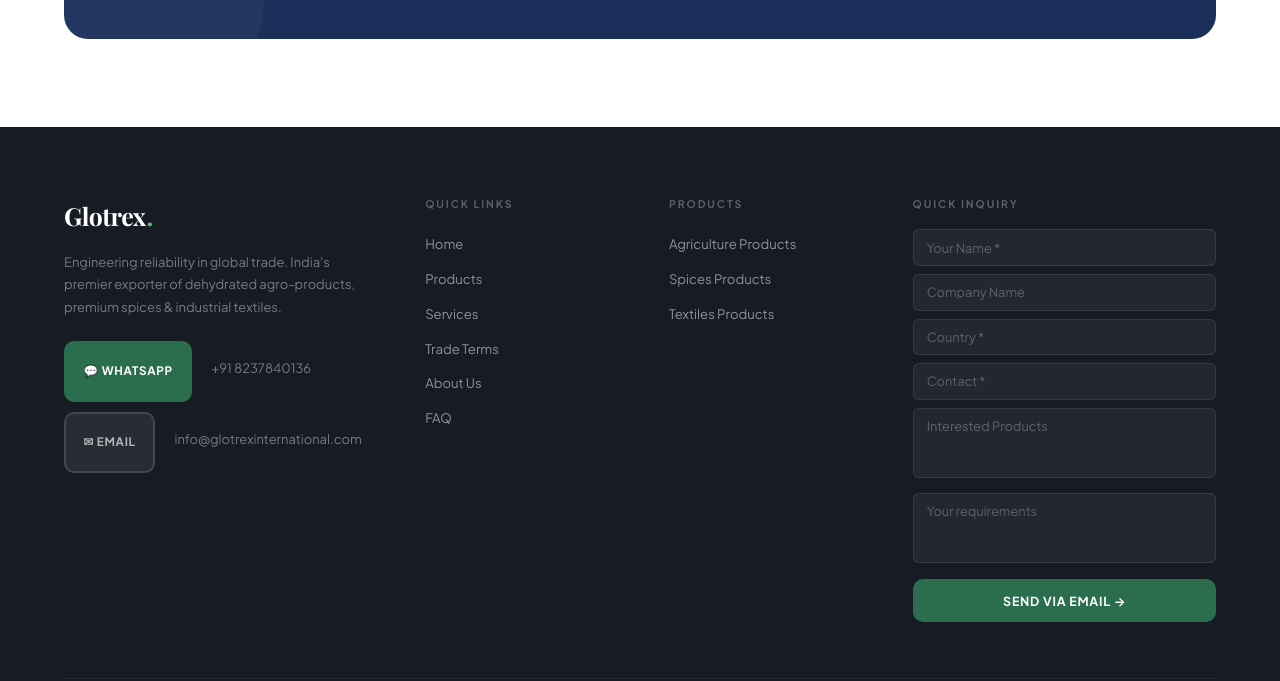
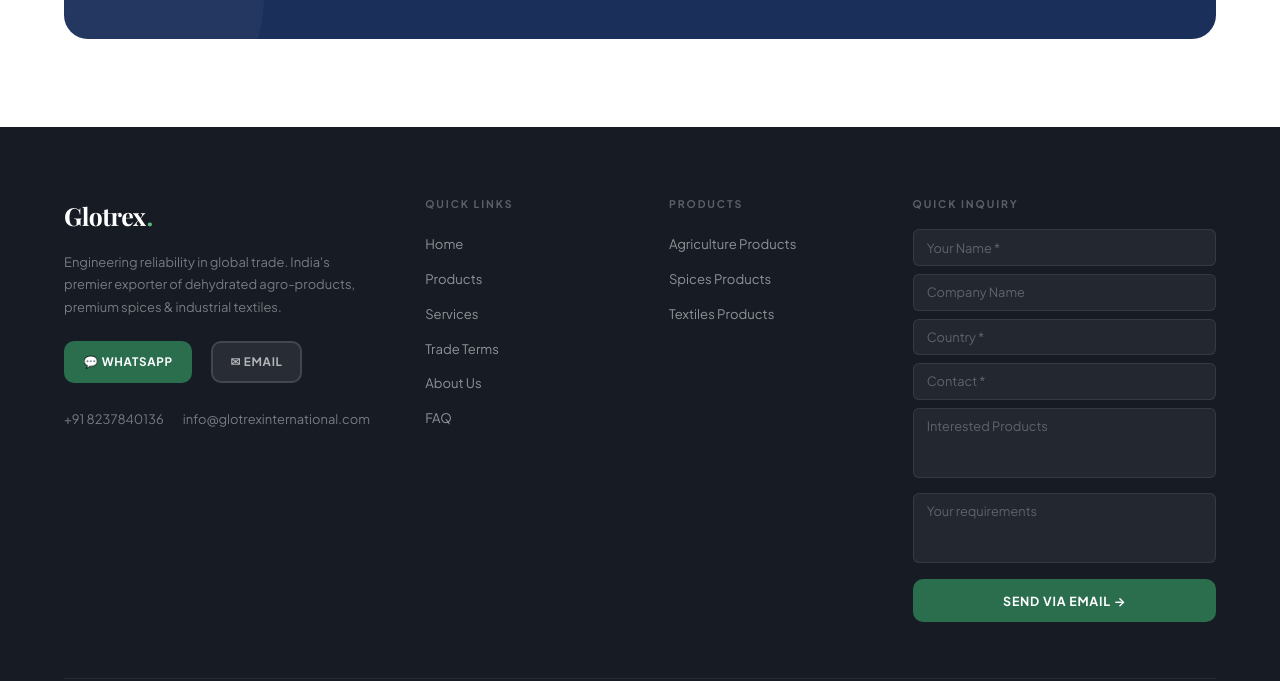
Before and after one commit to glotrexinternational/glotrex-site-v1, a plain HTML site: page glotrex/payment.html in a window 1280 px wide. Shown: the part 4801-5482 px from the top of the page. Drawn offline with nearby package versions, Linux system fonts and the light colour scheme; a web font is replaced by a local one.

Commit message:
footer adjusted

```diff
--- a/glotrex/payment.html
+++ b/glotrex/payment.html
@@ -1025,10 +1025,10 @@
           <div style="display:flex;gap:.6rem;flex-wrap:wrap">
             <a href="https://wa.me/918237840136" target="_blank" class="btn btn-green"
               style="font-size:.73rem;padding:.55rem 1.1rem">💬 WhatsApp</a><br>
-            <p style="margin-top:1rem">+91 8237840136</p>
-            <a href="mailto:info@glotrexinternational.com" class="btn"
+              <a href="mailto:info@glotrexinternational.com" class="btn"
               style="font-size:.73rem;padding:.55rem 1.1rem;background:rgba(255,255,255,.08);color:rgba(255,255,255,.65);border:2px solid rgba(255,255,255,.12)">✉
-              Email</a><br>
+              Email</a>
+              <p style="margin-top:1rem">+91 8237840136</p><br>
             <p style="margin-top:1rem">info@glotrexinternational.com</p>
           </div>
         </div>
```
Also changed, not shown: glotrex/about.html (+2 -2 lines), glotrex/index.html (+3 -3 lines), glotrex/products.html (+2 -2 lines), glotrex/services.html (+2 -2 lines).
